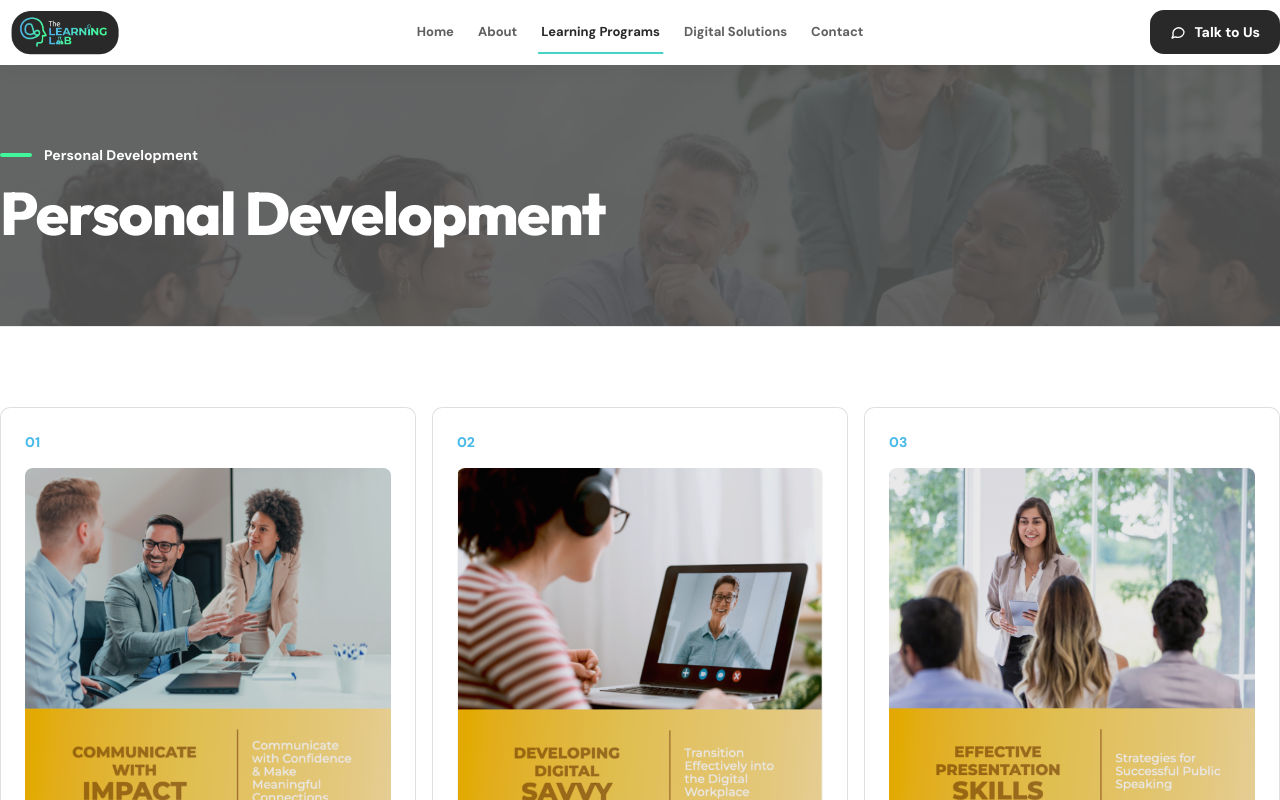
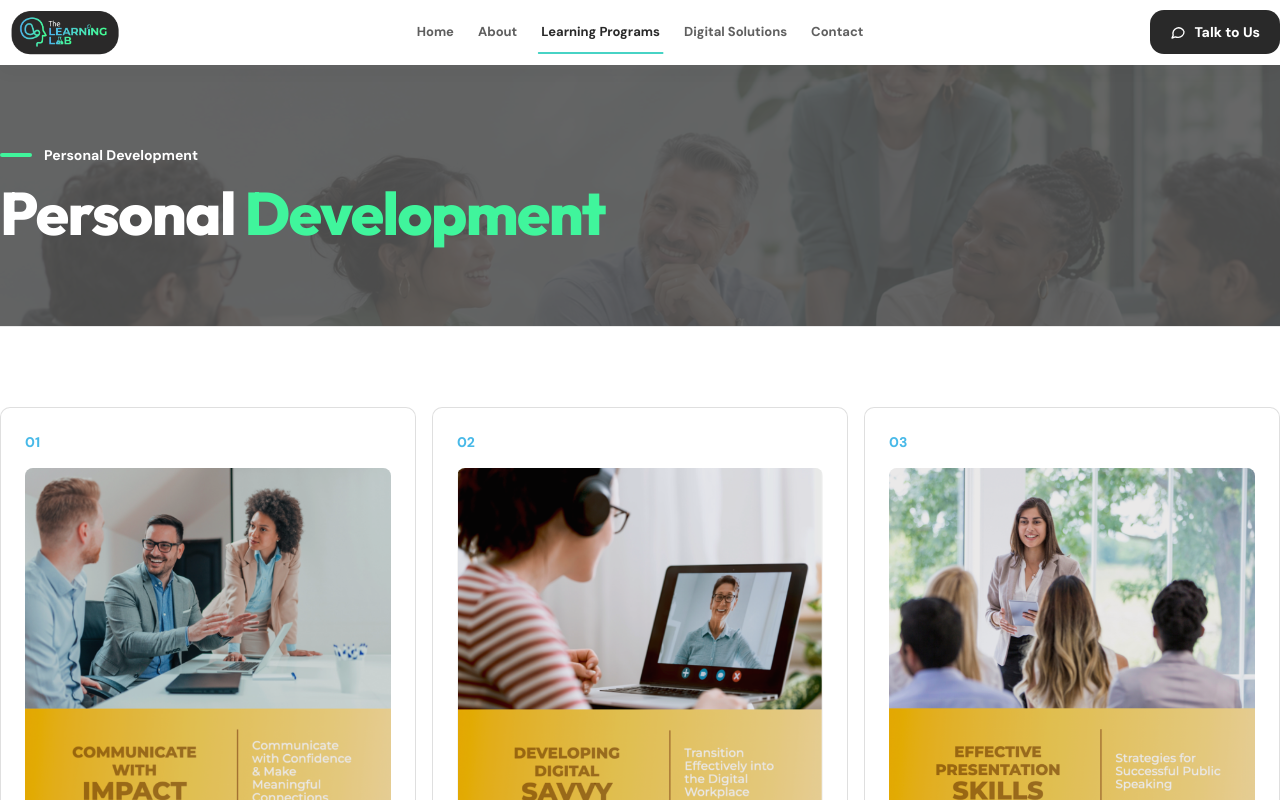
Before and after one commit to gabzy0423/The-Learning-Lab, a Next.js app: page /programs/personal-development in a window 1280 px wide. Shown: the top 800 px of the page. Built offline with nearby package versions, Linux system fonts and the light colour scheme.

Commit message:
Highlight Development in Personal Development heading

```diff
--- a/app/programs/[category]/page.tsx
+++ b/app/programs/[category]/page.tsx
@@ -63,7 +63,7 @@ export default async function CategoryPage({
               Personal Development
             </p>
             <h1 className="mt-4 max-w-3xl font-heading text-4xl font-extrabold leading-[1.08] tracking-tight sm:text-5xl lg:text-6xl">
-              {program.name}
+              Personal <span className="text-brand-mint-green">Development</span>
             </h1>
           </div>
         </section>
```
